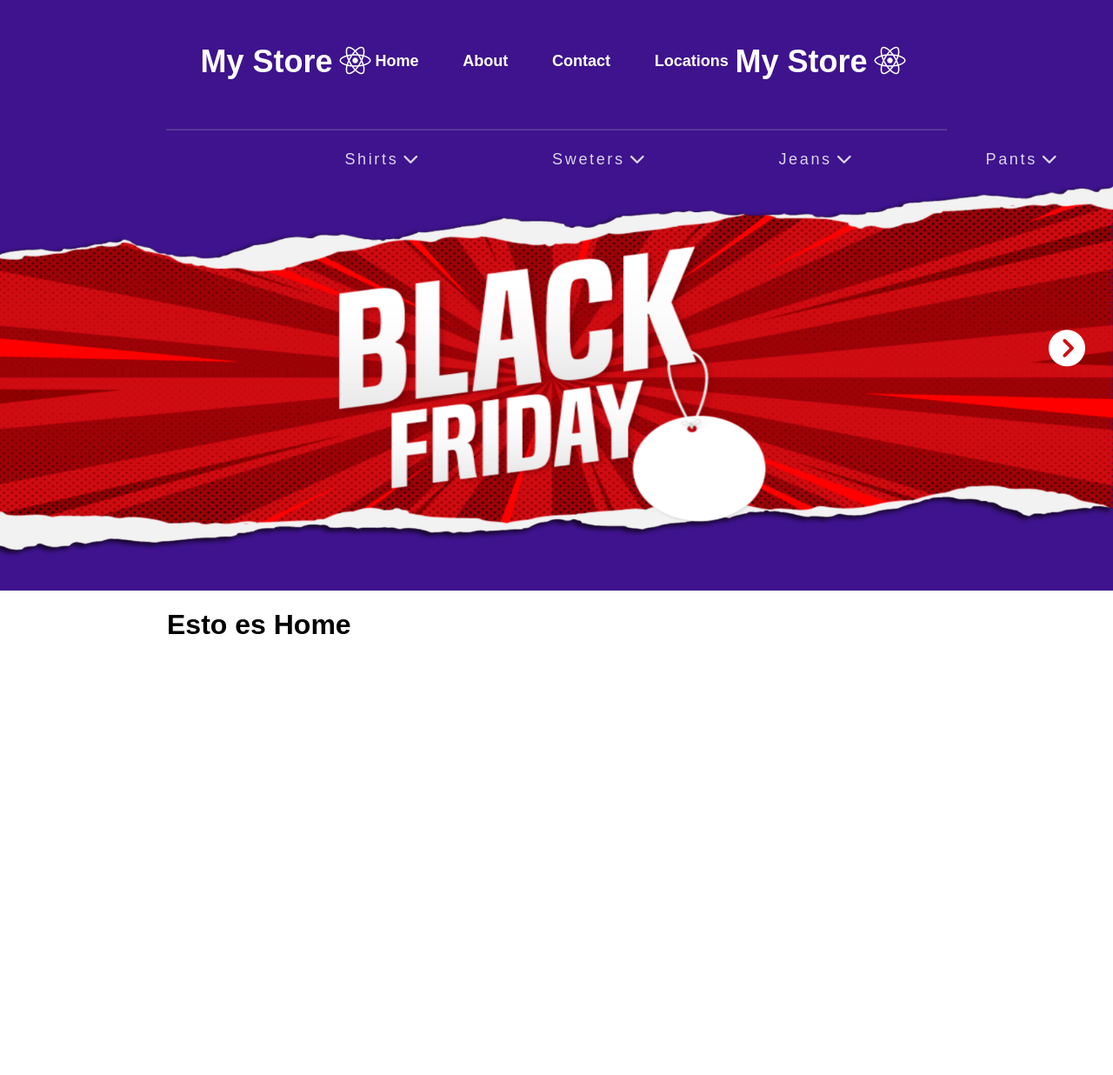
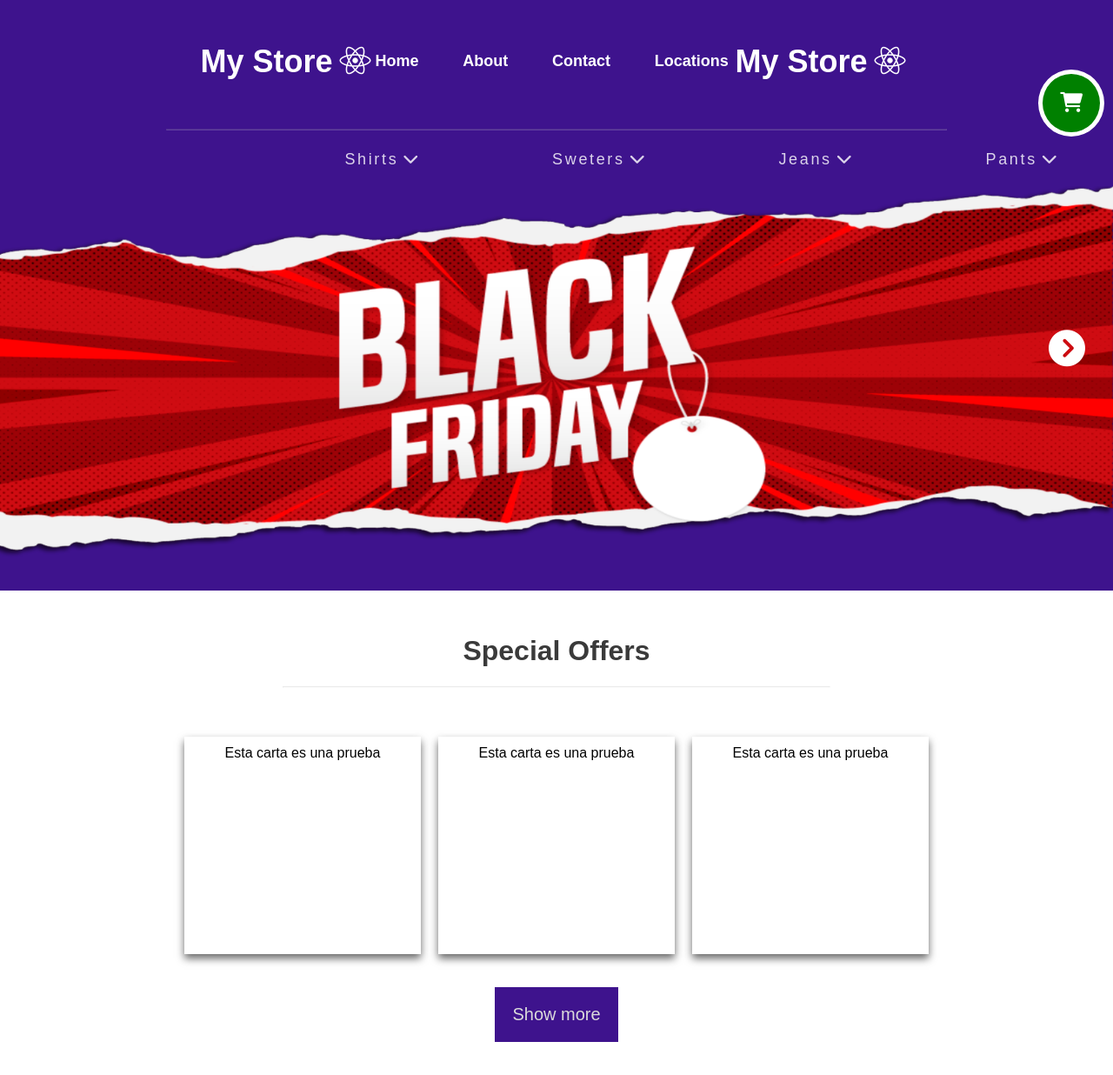
Before and after one commit to Gonzaleki/E-Commerce, a React (Create React App) app: page / in a window 1280 px wide. Shown: the top 1236 px of the page at 87% size. Built offline with nearby package versions, Linux system fonts and the light colour scheme; a web font is replaced by a local one.

Commit message:
Home / Shopping Bag

```diff
--- a/src/App.css
+++ b/src/App.css
@@ -3,3 +3,27 @@
 .nav-elements{
     background-color: #3e138d;
 }
+
+.chart{
+    padding: 20px;
+    font-size: 23px;
+    background-color: green;
+    align-items: center;
+    text-align: center;
+    color: white;
+    height: fit-content;
+    border: 5px solid;
+    border-color: white;
+    border-radius: 50%;
+    width: fit-content;
+    position: fixed;
+    right: 10px;
+    top: 80px;
+    cursor: pointer;
+    z-index: 3;
+}
+
+.chart:hover{
+    transition: all 0.5 ease-in-out;
+
+}
--- a/src/App.js
+++ b/src/App.js
@@ -13,6 +13,7 @@ function App() {
 
   return (
     <>
+      <button className="chart"><i class="fa-sharp fa-solid fa-cart-shopping"></i></button>
       <div className="nav-elements">
         <Header />
 
--- a/src/components/Home.jsx
+++ b/src/components/Home.jsx
@@ -6,7 +6,21 @@ function Home() {
         <>
             <ImageSlider />
             <div className="home">
-                <h1>Esto es Home</h1>
+                <h1 className="title">Special Offers</h1>
+                <hr />
+                <div className="cards">
+                    <div className="card">
+                        Esta carta es una prueba
+                    </div>
+                    <div className="card">
+                        Esta carta es una prueba
+                    </div>
+                    <div className="card">
+                        Esta carta es una prueba
+                    </div>
+                </div>
+                <button>Show more</button>
+
             </div>
         </>
     )
--- a/src/styles/header.css
+++ b/src/styles/header.css
@@ -173,7 +173,7 @@ img{
     background-color: rgb(224, 224, 224);
 }
 
-button {
+.menu-items button {
     display: flex;
     justify-self: start;
     background: none;
--- a/src/styles/home.css
+++ b/src/styles/home.css
@@ -1,3 +1,54 @@
 .home{
-    padding: 0 15%;
+    padding: 30px 15%;
+    text-align: center;
 }
+
+.title {
+    color: #3a3a3a;
+    text-align: center;
+}
+
+.cards{
+    padding: 20px;
+    display: grid;
+    grid-template-columns: repeat(3, 1fr);
+    gap: 20px;
+    text-align: center;
+}
+
+.card {
+    height: 250px;
+    cursor: pointer;
+    box-sizing: border-box;
+    padding: 10px;
+    box-shadow: 0px 5px 9px rgb(104, 104, 104);
+}
+
+.card:hover{
+    transition: all 0.3s ease-in-out;
+    border: 3px solid;
+    border-color: #3e138d;
+}
+
+.home button{
+    margin-top: 2%;
+    padding: 20px;
+    cursor: pointer;
+    font-size: 20px;
+    color: rgb(219, 219, 219);
+    text-decoration: none;
+    background-color: #3e138d;
+    text-align: center;
+    border: none;
+}
+
+.home button:hover{
+    transition: all 0.5s ease-in-out;
+    font-size: 22px;
+    color: white;
+}
+
+.home hr{
+    margin-top: 2%;
+    margin-bottom: 4%;
+}
```
Lines whose indentation alone changed are shown as unchanged.
